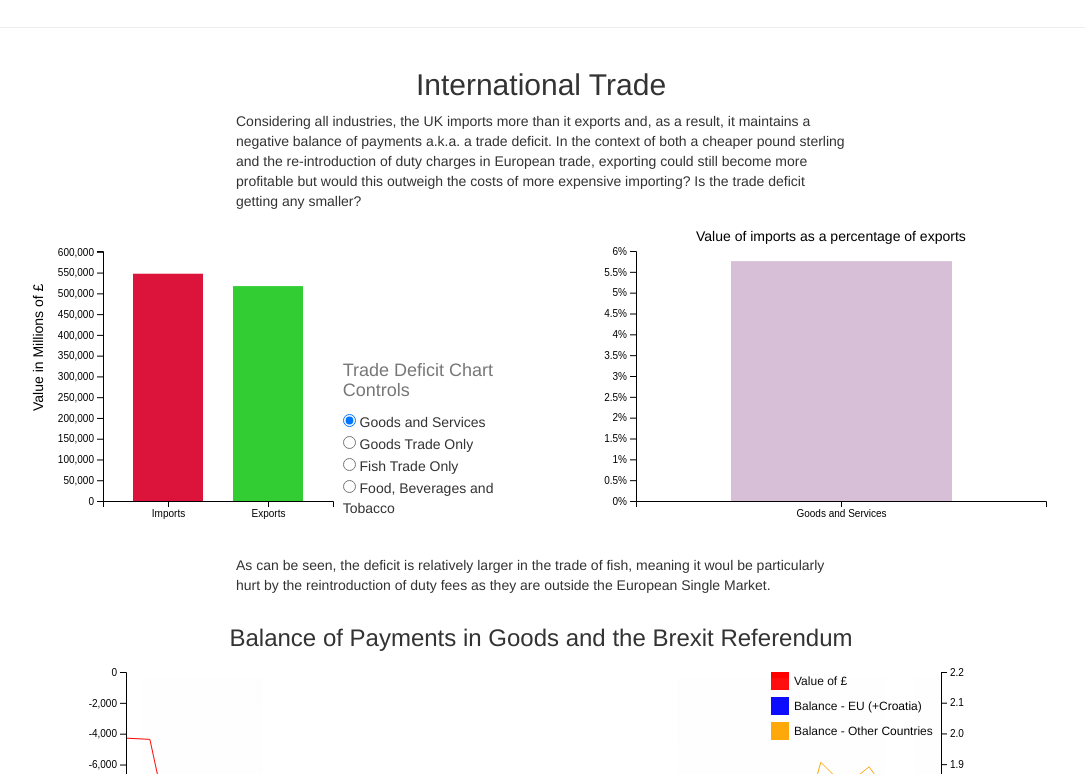
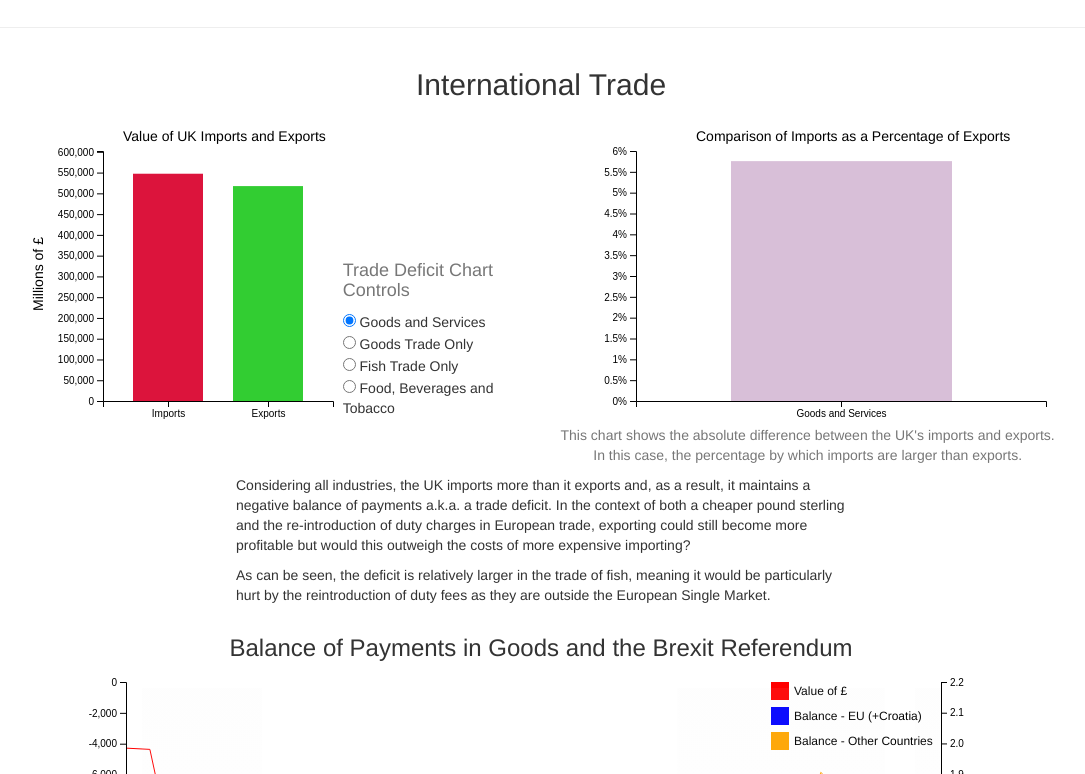
Before and after one commit to comp6234-group5/fish, a website: page index.html in a window 1280 px wide. Shown: the part 1966-2740 px from the top of the page, without its empty margins (99-1184 px from the left). Drawn offline with nearby package versions, Linux system fonts and the light colour scheme.

Commit message:
Change formatting back to avoid having text before the graphs.

```diff
--- a/index.html
+++ b/index.html
@@ -64,7 +64,7 @@
         <div class="row">
           <div class="col-md-6 col-md-offset-3">
             <p>
-          Considering all industries, the UK imports more than it exports and, as a result, it maintains a negative balance of payments a.k.a. a trade deficit. In the context of both a cheaper pound sterling and the re-introduction of duty charges in European trade, exporting could still become more profitable but would this outweigh the costs of more expensive importing? Is the trade deficit getting any smaller?
+
             </p>
           </div>
         </div>
@@ -82,13 +82,18 @@
           </div>
           <div class="col-md-5">
             <svg class="importExport2" width="500" height="300"></svg>
+            <p class="text-muted center-text" style="margin-top: -30px;">
+            This chart shows the absolute difference between the UK's imports and exports. In this case, the percentage by which imports are larger than exports.</p>
           </div>
         </div>
 
         <div class="row">
           <div class="col-md-6 col-md-offset-3">
             <p>
-            As can be seen, the deficit is relatively larger in the trade of fish, meaning it woul be particularly hurt by the reintroduction of duty fees as they are outside the European Single Market.
+            Considering all industries, the UK imports more than it exports and, as a result, it maintains a negative balance of payments a.k.a. a trade deficit. In the context of both a cheaper pound sterling and the re-introduction of duty charges in European trade, exporting could still become more profitable but would this outweigh the costs of more expensive importing?
+            </p>
+            <p>
+            As can be seen, the deficit is relatively larger in the trade of fish, meaning it would be particularly hurt by the reintroduction of duty fees as they are outside the European Single Market.
             </p>
           </div>
         </div>
@@ -99,7 +104,7 @@
           <svg class="balanceOfPay center-graph" width="1120" height="470" style="padding-left:80px;"></svg>
 
           <p class="col-md-6 col-md-offset-3">
-          For already visible consequences, the graph above shows how the referendum may have affected this trade deficit through its impact on the the value of the sterling.
+          Is the trade deficit getting any smaller? For already visible consequences, the graph above shows how the referendum may have affected this trade deficit through its impact on the the value of the sterling.
           Explore the effects of the referendum. Now, consider how much greater the deficit would be if all imports were non-EU imports, as they would be if the UK loses access to the Single Market.
           </p>
         </div>
--- a/js/ImportExport.js
+++ b/js/ImportExport.js
@@ -59,7 +59,13 @@ var createImportExportGraphs = function () {
           .attr("transform", "rotate(-90)")
           .attr("y", -60)
           .attr("x", -160)
-          .text("Value in Millions of £");
+          .text("Millions of £");
+
+        g1.append("text")
+            .attr("x", 20)
+            .attr("y", -20)
+            .attr("dy", ".71em")
+            .text("Value of UK Imports and Exports");
 
         //Add Bars, will be filled with data on draw.
         g1.append("rect")
@@ -147,7 +153,7 @@ var createImportExportGraphs = function () {
             .attr("x", 60)
             .attr("y", -20)
             .attr("dy", ".71em")
-            .text("Value of imports as a percentage of exports");
+            .text("Comparison of Imports as a Percentage of Exports");
     }
 
     function drawG2(selection){
```
